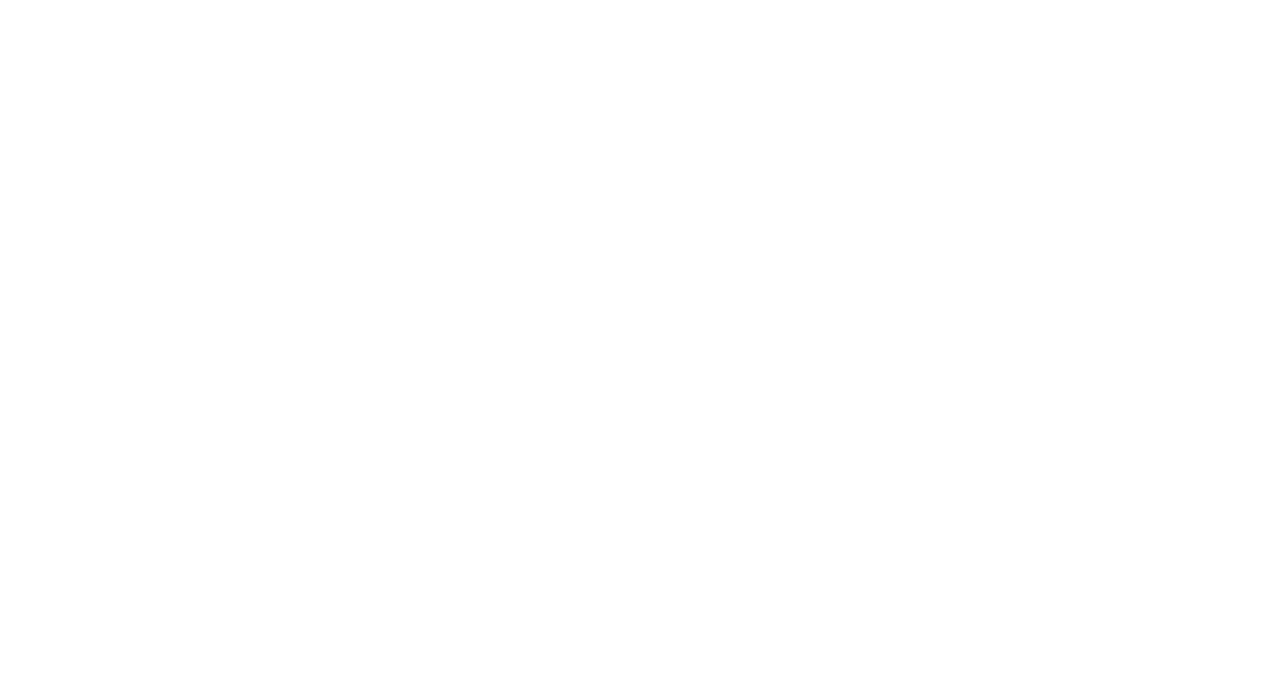
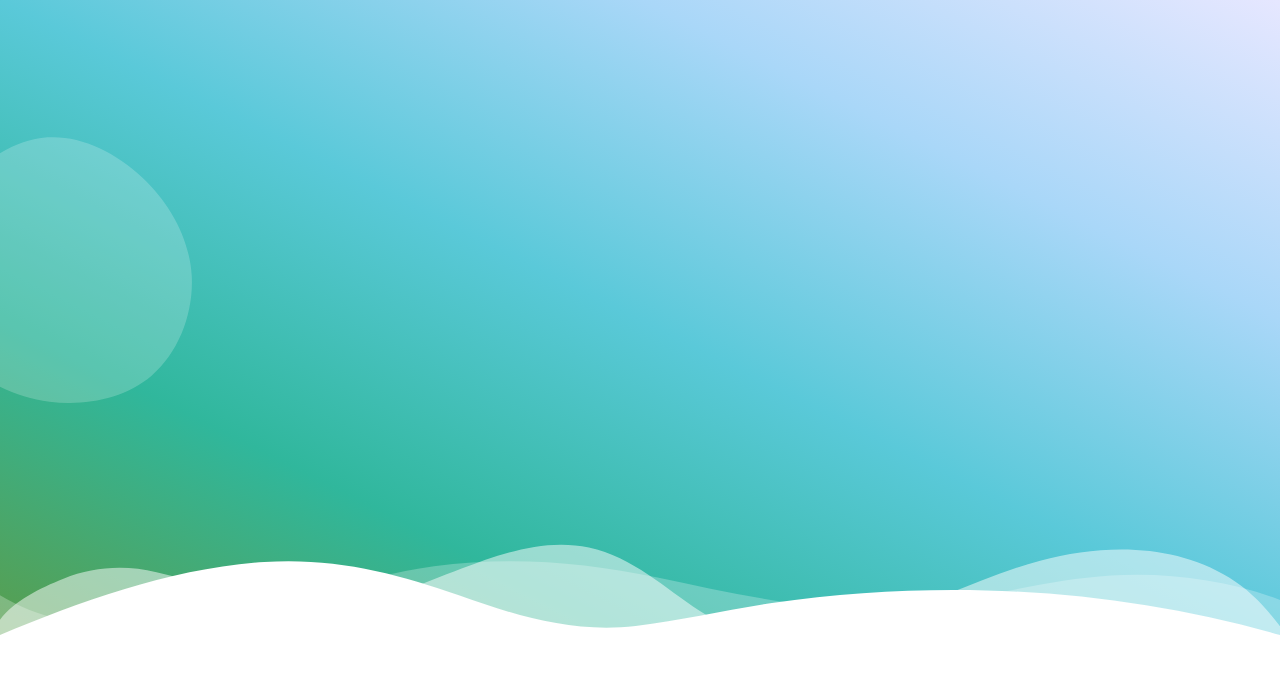
Before and after one commit to aminwastaken/showcase-website, a plain HTML site: page index.html in a window 1280 px wide. Drawn offline with Linux system fonts and the light colour scheme; a web font is replaced by a local one.

Commit message:
Create main section background

```diff
--- /dev/null
+++ b/css/css-reset.css
@@ -0,0 +1,96 @@
+*:where(
+    :not(html, iframe, canvas, img, svg, video, audio):not(svg *, symbol *)
+  ) {
+  all: unset;
+  display: revert;
+}
+
+/* Preferred box-sizing value */
+*,
+*::before,
+*::after {
+  box-sizing: border-box;
+}
+
+/* Reapply the pointer cursor for anchor tags */
+a,
+button {
+  cursor: revert;
+}
+
+/* Remove list styles (bullets/numbers) */
+ol,
+ul,
+menu {
+  list-style: none;
+}
+
+/* For images to not be able to exceed their container */
+img {
+  max-inline-size: 100%;
+  max-block-size: 100%;
+}
+
+/* removes spacing between cells in tables */
+table {
+  border-collapse: collapse;
+}
+
+/* Safari - solving issue when using user-select:none on the <body> text input doesn't working */
+input,
+textarea {
+  -webkit-user-select: auto;
+}
+
+/* revert the 'white-space' property for textarea elements on Safari */
+textarea {
+  white-space: revert;
+}
+
+/* minimum style to allow to style meter element */
+meter {
+  -webkit-appearance: revert;
+  appearance: revert;
+}
+
+/* preformatted text - use only for this feature */
+:where(pre) {
+  all: revert;
+}
+
+/* reset default text opacity of input placeholder */
+::placeholder {
+  color: unset;
+}
+
+/* remove default dot (•) sign */
+::marker {
+  content: initial;
+}
+
+/* fix the feature of 'hidden' attribute.
+       display:revert; revert to element instead of attribute */
+:where([hidden]) {
+  display: none;
+}
+
+/* revert for bug in Chromium browsers
+       - fix for the content editable attribute will work properly.
+       - webkit-user-select: auto; added for Safari in case of using user-select:none on wrapper element*/
+:where([contenteditable]:not([contenteditable="false"])) {
+  -moz-user-modify: read-write;
+  -webkit-user-modify: read-write;
+  overflow-wrap: break-word;
+  -webkit-line-break: after-white-space;
+  -webkit-user-select: auto;
+}
+
+/* apply back the draggable feature - exist only in Chromium and Safari */
+:where([draggable="true"]) {
+  -webkit-user-drag: element;
+}
+
+/* Revert Modal native behavior */
+:where(dialog:modal) {
+  all: revert;
+}
--- a/css/index.css
+++ b/css/index.css
@@ -1,2 +1,4 @@
 @import url("https://fonts.cdnfonts.com/css/proxima-nova-2");
+@import "css-reset.css";
 @import "global-styles.css";
+@import "main-section.css";
--- /dev/null
+++ b/css/main-section.css
@@ -0,0 +1,42 @@
+.main-section {
+  position: relative;
+  background-image: linear-gradient(
+    to right top,
+    #599d4c,
+    #30b79c,
+    #5ac9d9,
+    #a9d7f8,
+    #e6e7ff
+  );
+  height: 80vh;
+  width: 100%;
+}
+.custom-shape-divider-bottom-1685546536 {
+  position: absolute;
+  bottom: 0;
+  left: 0;
+  width: 100%;
+  overflow: hidden;
+  line-height: 0;
+  transform: rotate(180deg);
+}
+
+.custom-shape-divider-bottom-1685546536 svg {
+  position: relative;
+  display: block;
+  width: calc(100% + 1.3px);
+  height: 104px;
+}
+
+.custom-shape-divider-bottom-1685546536 .shape-fill {
+  fill: #fff;
+}
+
+.blob-1 {
+  width: 27vw;
+  position: absolute;
+  left: -10vw;
+  top: 100px;
+  /* make transparent */
+  opacity: 0.2;
+}
--- a/index.html
+++ b/index.html
@@ -5,5 +5,33 @@
     <title>Aidomos</title>
     <link rel="stylesheet" type="text/css" href="css/index.css" />
   </head>
-  <body></body>
+  <body>
+    <section class="main-section">
+      <div class="custom-shape-divider-bottom-1685546536">
+        <svg
+          data-name="Layer 1"
+          xmlns="http://www.w3.org/2000/svg"
+          viewBox="0 0 1200 120"
+          preserveAspectRatio="none"
+        >
+          <path
+            d="M0,0V46.29c47.79,22.2,103.59,32.17,158,28,70.36-5.37,136.33-33.31,206.8-37.5C438.64,32.43,512.34,53.67,583,72.05c69.27,18,138.3,24.88,209.4,13.08,36.15-6,69.85-17.84,104.45-29.34C989.49,25,1113-14.29,1200,52.47V0Z"
+            opacity=".25"
+            class="shape-fill"
+          ></path>
+          <path
+            d="M0,0V15.81C13,36.92,27.64,56.86,47.69,72.05,99.41,111.27,165,111,224.58,91.58c31.15-10.15,60.09-26.07,89.67-39.8,40.92-19,84.73-46,130.83-49.67,36.26-2.85,70.9,9.42,98.6,31.56,31.77,25.39,62.32,62,103.63,73,40.44,10.79,81.35-6.69,119.13-24.28s75.16-39,116.92-43.05c59.73-5.85,113.28,22.88,168.9,38.84,30.2,8.66,59,6.17,87.09-7.5,22.43-10.89,48-26.93,60.65-49.24V0Z"
+            opacity=".5"
+            class="shape-fill"
+          ></path>
+          <path
+            d="M0,0V5.63C149.93,59,314.09,71.32,475.83,42.57c43-7.64,84.23-20.12,127.61-26.46,59-8.63,112.48,12.24,165.56,35.4C827.93,77.22,886,95.24,951.2,90c86.53-7,172.46-45.71,248.8-84.81V0Z"
+            class="shape-fill"
+          ></path>
+        </svg>
+      </div>
+      <img class="blob-1" src="images/blob.svg" alt="blob" />
+    </section>
+    <div class="main-section-content"></div>
+  </body>
 </html>
```
Also changed, not shown: images/blob.svg (added).
